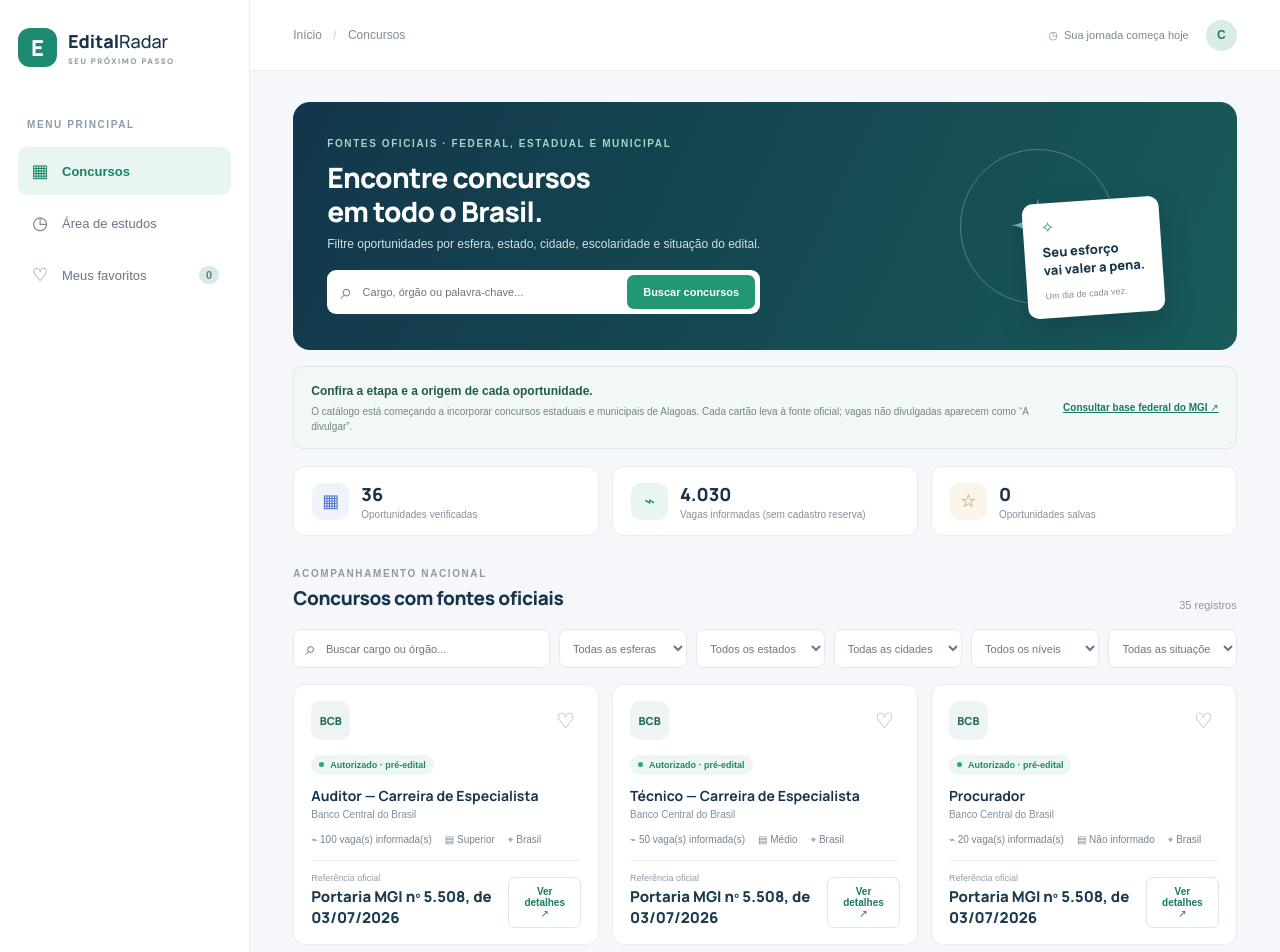
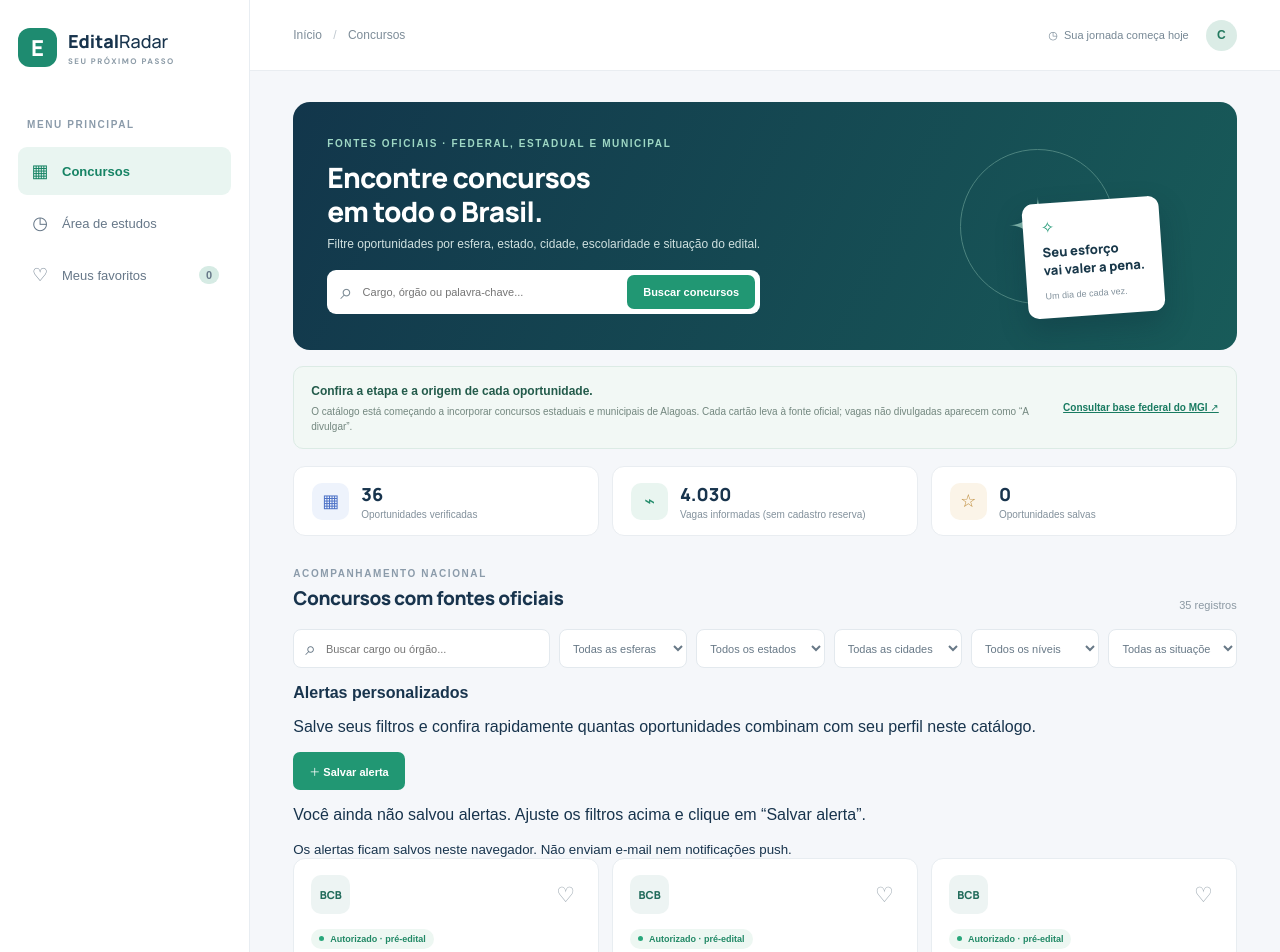
Before and after one commit to dagamavasco170-lang/editalradar, a React (Vite) app: page / in a window 1280 px wide. Shown: the top 952 px of the page. Built offline with nearby package versions, Linux system fonts and the light colour scheme.

Commit message:
feat: adicionar alertas personalizados salvos no navegador

```diff
--- a/src/App.jsx
+++ b/src/App.jsx
@@ -10,6 +10,31 @@ const readStore = (key, fallback) => {
   }
 };
 
+const matchesFilters = (item, filters) => {
+  const text = [item.cargo, item.orgao, item.vinculo, item.atoOficial, item.nivel, item.area, item.estado, item.localidade, item.status].join(" ").toLowerCase();
+  const status = (item.status || "").toLowerCase();
+  const matchesSituation = filters.situacao === "Todas as situações"
+    || (filters.situacao === "Pré-edital / anunciado" && /(autorizado|anunciado|pré-edital)/.test(status))
+    || (filters.situacao === "Inscrições abertas" && /inscrições abertas/.test(status))
+    || (filters.situacao === "Inscrições encerradas" && /inscrições encerradas/.test(status))
+    || (filters.situacao === "Provas / resultados" && /(prova|resultado|provas realizadas)/.test(status));
+
+  return text.includes((filters.query || "").toLowerCase())
+    && (filters.nivel === "Todos os níveis" || item.nivel === filters.nivel)
+    && (filters.esfera === "Todas as esferas" || (item.area || "Federal") === filters.esfera)
+    && (filters.estado === "Todos os estados" || (item.estado || "Brasil") === filters.estado)
+    && (filters.localidade === "Todas as cidades" || (item.localidade || "Brasil") === filters.localidade)
+    && matchesSituation;
+};
+
+const describeAlert = (filters) => {
+  const parts = [filters.estado, filters.localidade, filters.esfera, filters.nivel, filters.situacao, filters.query]
+    .filter((value, index) => value && ![
+      "Todos os estados", "Todas as cidades", "Todas as esferas", "Todos os níveis", "Todas as situações"
+    ].includes(value));
+  return parts.length ? parts.join(" · ") : "Todos os concursos";
+};
+
 export default function App() {
   const [page, setPage] = useState("concursos");
   const [query, setQuery] = useState("");
@@ -18,6 +43,10 @@ export default function App() {
   const [estado, setEstado] = useState("Todos os estados");
   const [localidade, setLocalidade] = useState("Todas as cidades");
   const [situacao, setSituacao] = useState("Todas as situações");
+  const [alerts, setAlerts] = useState(() => {
+    const stored = readStore("er-alerts", []);
+    return Array.isArray(stored) ? stored : [];
+  });
   const [favorites, setFavorites] = useState(() => readStore("er-favorites", []));
   const [tasks, setTasks] = useState(() => readStore("er-tasks", [false, false, false, false]));
   const [selected, setSelected] = useState(null);
@@ -27,21 +56,30 @@ export default function App() {
   const estados = [...new Set(concursos.map((item) => item.estado || "Brasil"))].sort();
   const cidades = [...new Set(concursos.map((item) => item.localidade || "Brasil"))].sort();
 
-  const filtered = useMemo(() => concursos.filter((item) => {
-    const text = [item.cargo, item.orgao, item.vinculo, item.atoOficial, item.nivel, item.area, item.estado, item.localidade, item.status].join(" ").toLowerCase();
-    const status = (item.status || "").toLowerCase();
-    const matchesSituation = situacao === "Todas as situações"
-      || (situacao === "Pré-edital / anunciado" && /(autorizado|anunciado|pré-edital)/.test(status))
-      || (situacao === "Inscrições abertas" && /inscrições abertas/.test(status))
-      || (situacao === "Inscrições encerradas" && /inscrições encerradas/.test(status))
-      || (situacao === "Provas / resultados" && /(prova|resultado|provas realizadas)/.test(status));
-    return text.includes(query.toLowerCase())
-      && (nivel === "Todos os níveis" || item.nivel === nivel)
-      && (esfera === "Todas as esferas" || (item.area || "Federal") === esfera)
-      && (estado === "Todos os estados" || (item.estado || "Brasil") === estado)
-      && (localidade === "Todas as cidades" || (item.localidade || "Brasil") === localidade)
-      && matchesSituation;
-  }), [query, nivel, esfera, estado, localidade, situacao]);
+  const currentFilters = { query, nivel, esfera, estado, localidade, situacao };
+  const filtered = useMemo(
+    () => concursos.filter((item) => matchesFilters(item, currentFilters)),
+    [query, nivel, esfera, estado, localidade, situacao]
+  );
+
+  const matchingAlert = (alert) => concursos.filter((item) => matchesFilters(item, alert.filters)).length;
+  const currentAlertName = describeAlert(currentFilters);
+  const alertAlreadySaved = alerts.some((alert) => JSON.stringify(alert.filters) === JSON.stringify(currentFilters));
+  const saveCurrentAlert = () => {
+    if (alertAlreadySaved) return;
+    const next = [...alerts, {
+      id: `alert-${Date.now()}`,
+      name: currentAlertName,
+      filters: { ...currentFilters }
+    }];
+    setAlerts(next);
+    localStorage.setItem("er-alerts", JSON.stringify(next));
+  };
+  const removeAlert = (id) => {
+    const next = alerts.filter((alert) => alert.id !== id);
+    setAlerts(next);
+    localStorage.setItem("er-alerts", JSON.stringify(next));
+  };
 
   const saveFavorites = (next) => {
     setFavorites(next);
@@ -125,6 +163,31 @@ export default function App() {
               <select aria-label="Escolaridade" value={nivel} onChange={(e) => setNivel(e.target.value)}><option>Todos os níveis</option>{[...new Set(concursos.map(c => c.nivel))].sort().map(x => <option key={x}>{x}</option>)}</select>
               <select aria-label="Situação" value={situacao} onChange={(e) => setSituacao(e.target.value)}><option>Todas as situações</option>{["Pré-edital / anunciado", "Inscrições abertas", "Inscrições encerradas", "Provas / resultados"].map(x => <option key={x}>{x}</option>)}</select>
             </div>
+            <section className="alerts-panel" aria-label="Alertas personalizados">
+              <div className="alerts-intro">
+                <div>
+                  <strong>Alertas personalizados</strong>
+                  <p>Salve seus filtros e confira rapidamente quantas oportunidades combinam com seu perfil neste catálogo.</p>
+                </div>
+                <button className="primary-btn alert-save" onClick={saveCurrentAlert} disabled={alertAlreadySaved}>
+                  {alertAlreadySaved ? "Alerta já salvo" : "＋ Salvar alerta"}
+                </button>
+              </div>
+              {alerts.length > 0 ? (
+                <div className="saved-alerts">
+                  {alerts.map((alert) => (
+                    <div className="saved-alert" key={alert.id}>
+                      <div className="saved-alert-copy">
+                        <strong>{alert.name}</strong>
+                        <span>{matchingAlert(alert)} oportunidade(s) correspondente(s)</span>
+                      </div>
+                      <button className="alert-remove" onClick={() => removeAlert(alert.id)} aria-label={`Remover alerta ${alert.name}`}>Remover</button>
+                    </div>
+                  ))}
+                </div>
+              ) : <p className="alerts-empty">Você ainda não salvou alertas. Ajuste os filtros acima e clique em “Salvar alerta”.</p>}
+              <small className="alerts-note">Os alertas ficam salvos neste navegador. Não enviam e-mail nem notificações push.</small>
+            </section>
             <div className="cards">
               {(page === "favoritos" ? filtered.filter(c => favorites.includes(c.id)) : filtered).map((item) => <article className="contest-card" key={item.id}>
                 <div className="card-top"><div className="org-icon">{item.sigla}</div><button className={favorites.includes(item.id) ? "heart saved" : "heart"} onClick={() => toggleFavorite(item.id)} aria-label="Salvar favorito">{favorites.includes(item.id) ? "♥" : "♡"}</button></div>
```
